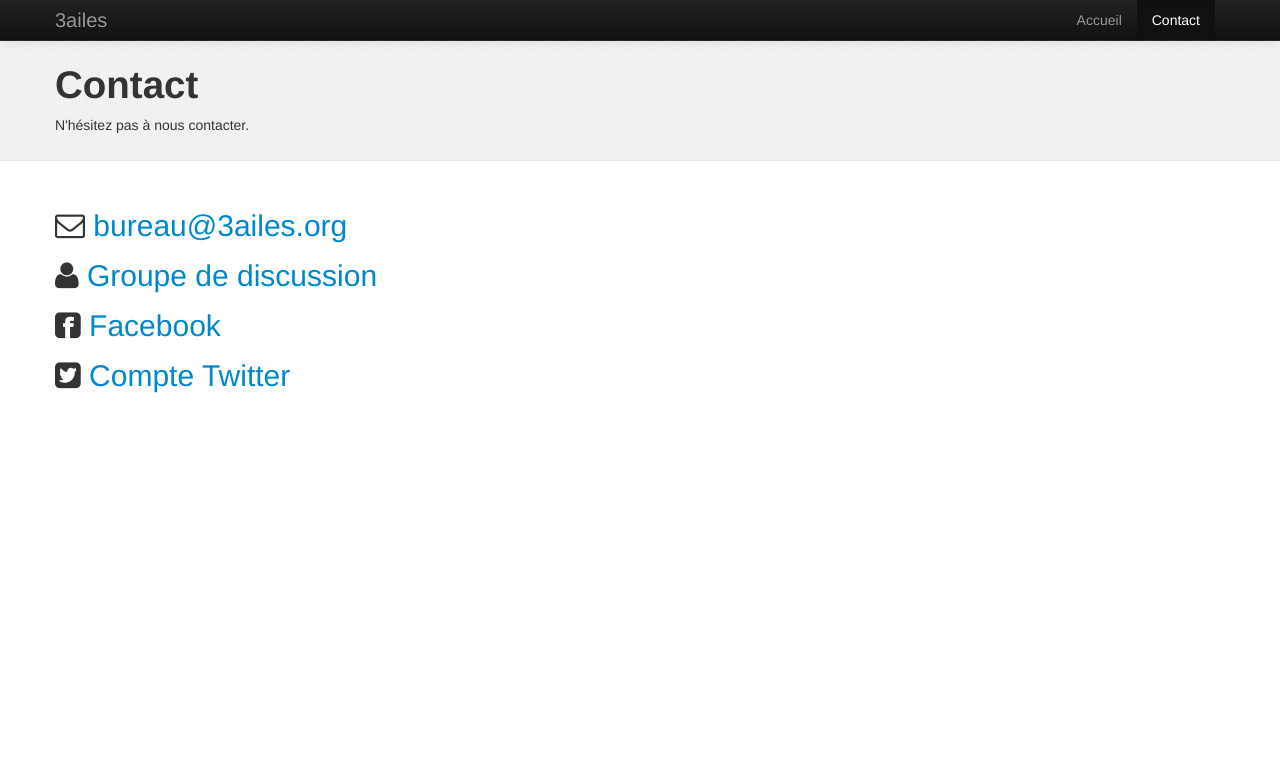
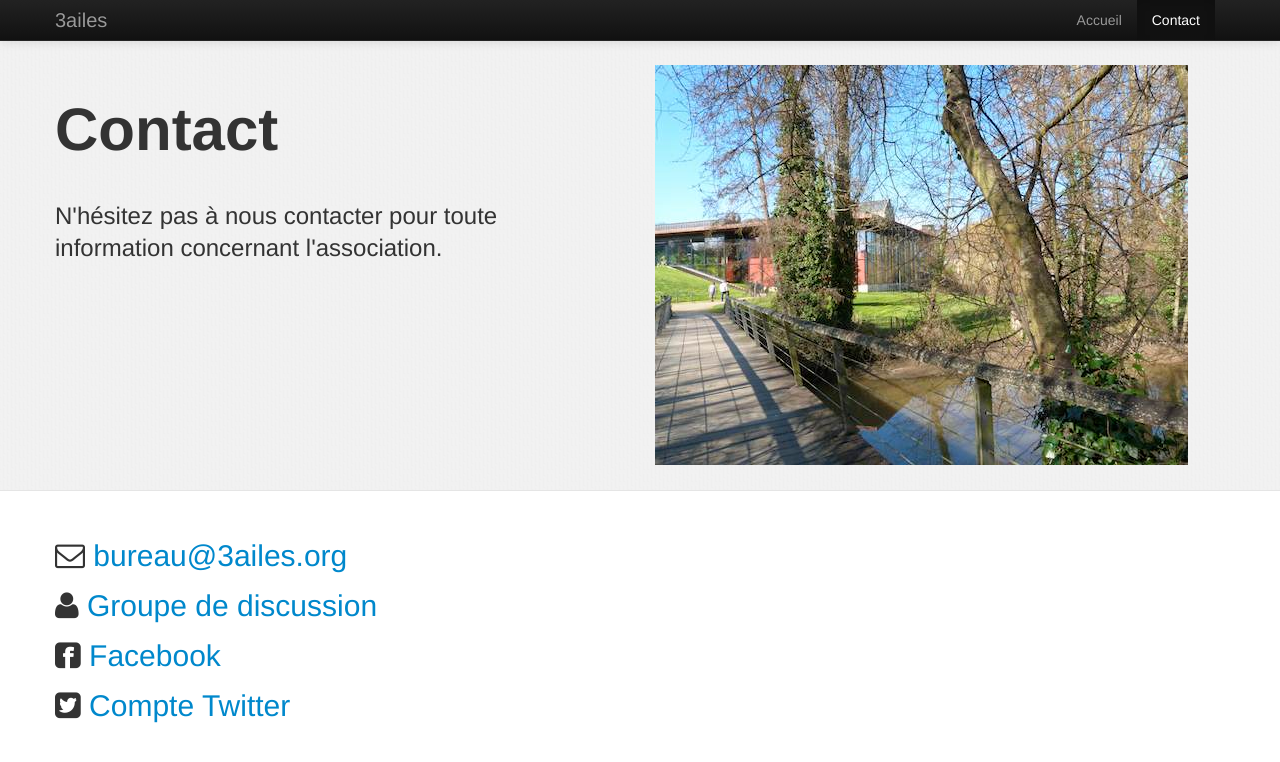
Before and after one commit to aymerick/3ailes, a Jekyll site: the page built from contact.html, in a window 1280 px wide. Shown: the top 762 px of the page. Built offline with Jekyll 4.4.1, drawn with Linux system fonts in a browser that asks for light colours; Markdown is read by kramdown in place of the engine named in the settings.

Commit message:
Unify header

```diff
--- a/contact.html
+++ b/contact.html
@@ -9,10 +9,10 @@ title: Contact
     <div class="row">
       <div class="span6 header-text">
         <h1>Contact</h1>
-        <p class='subtitle'>N'hésitez pas à nous contacter.</p>
+        <p class='subtitle'>N'hésitez pas à nous contacter pour toute information concernant l'association.</p>
       </div>
       <div class="span6 header-img">
-         <!-- <img src="./img/betton-etang-600x400.jpg" alt="Betton"/> -->
+        <img src="./img/betton-mediatheque-533x400.jpg" alt="Betton"/>
       </div>
     </div>
   </div>
--- a/css/3ailes.css
+++ b/css/3ailes.css
@@ -83,33 +83,33 @@ header .header-text .desc {
   font-style: italic;
 }
 
-
-/* Home */
-
-#home header .header-text {
+header .header-text {
   padding: 35px 0px;
 }
 
-#home header .header-text h1 {
+header .header-text h1 {
   font-size: 60px;
   line-height: 60px;
 }
 
-#home header .header-text .subtitle {
+header .header-text .subtitle {
   margin: 40px 0px;
   padding-right: 20px;
   font-size: 24px;
   line-height: 32px;
 }
 
-#home header .header-text .desc {
+header .header-text .desc {
   font-size: 16px;
   line-height: 32px;
 }
 
-#home header .header-img {
+header .header-img {
   padding: 10px 0px;
 }
+
+
+/* Home */
 
 #home .objectives {
   padding: 40px 0px;
```
Also changed, not shown: img/betton-mediatheque-533x400.jpg (added).
